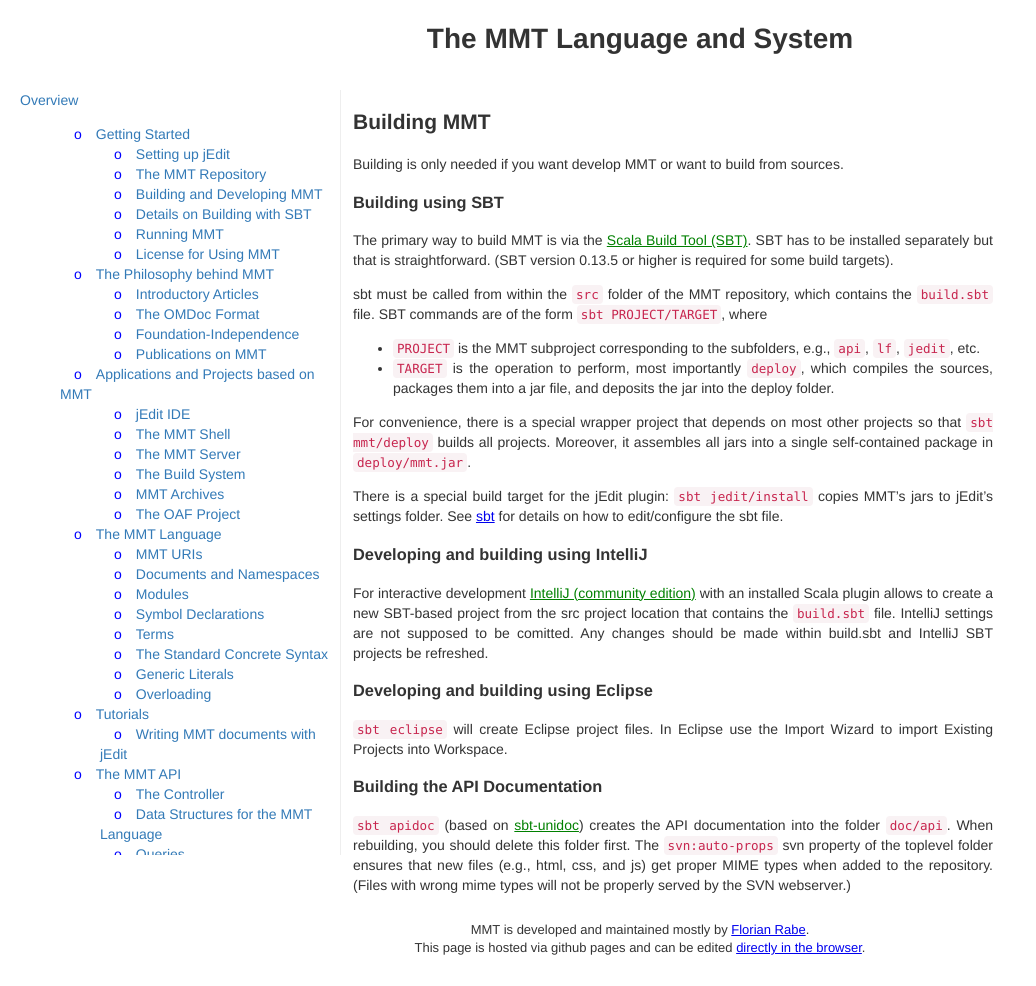
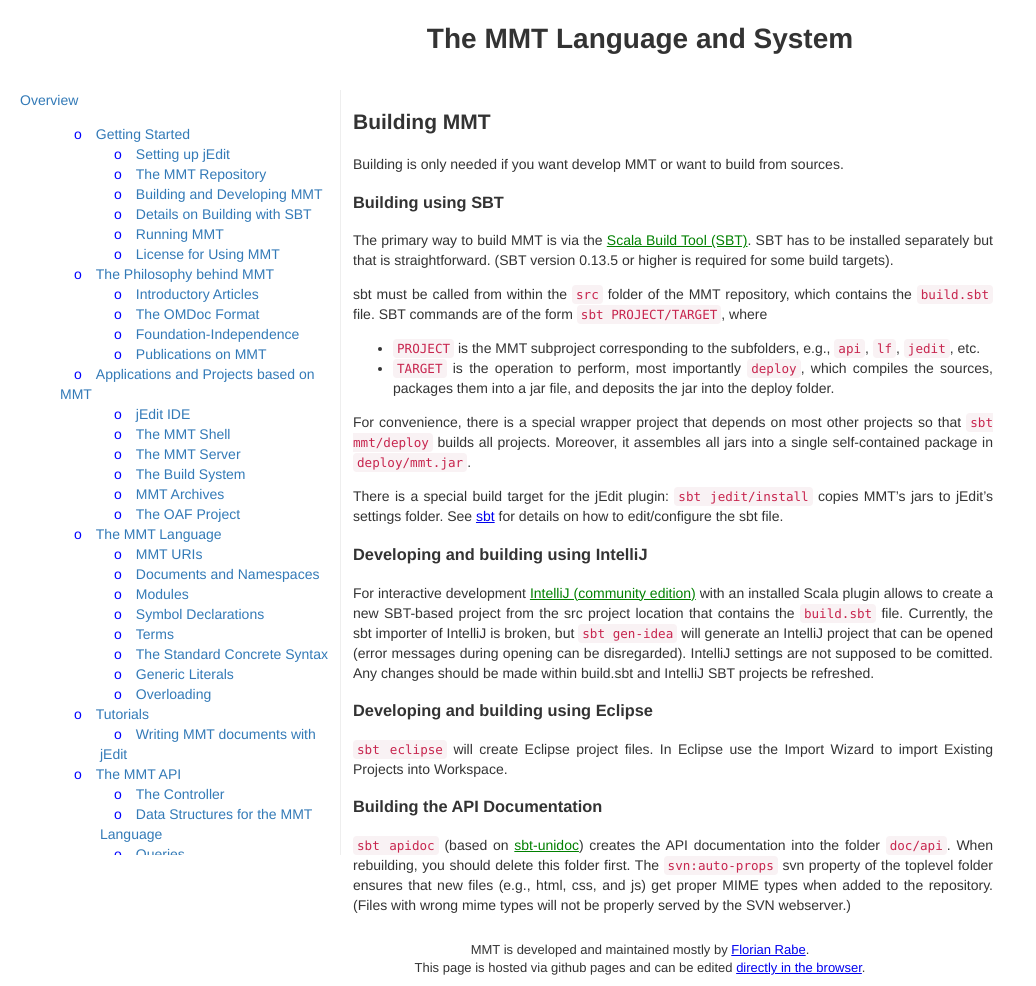
Before and after one commit to UniFormal/uniformal.github.io, a Jekyll site: the page built from doc/setup/build.md, in a window 1280 px wide. Shown: the whole page, without its empty margins (0-1036 px from the left). Built offline with Jekyll 4.4.1, drawn with Linux system fonts in a browser that asks for light colours.

Commit message:
Update build.md

```diff
--- a/doc/setup/build.md
+++ b/doc/setup/build.md
@@ -25,7 +25,9 @@
 
 ### Developing and building using IntelliJ
 
-For interactive development [IntelliJ (community edition)](https://www.jetbrains.com/idea/) with an installed Scala plugin allows to create a new SBT-based project from the src project location that contains the `build.sbt` file. IntelliJ settings are not supposed to be comitted. Any changes should be made within build.sbt and IntelliJ SBT projects be refreshed.
+For interactive development [IntelliJ (community edition)](https://www.jetbrains.com/idea/) with an installed Scala plugin allows to create a new SBT-based project from the src project location that contains the `build.sbt` file.
+Currently, the sbt importer of IntelliJ is broken, but `sbt gen-idea` will generate an IntelliJ project that can be opened (error messages during opening can be disregarded).
+IntelliJ settings are not supposed to be comitted. Any changes should be made within build.sbt and IntelliJ SBT projects be refreshed.
 
 ### Developing and building using Eclipse
 
```
